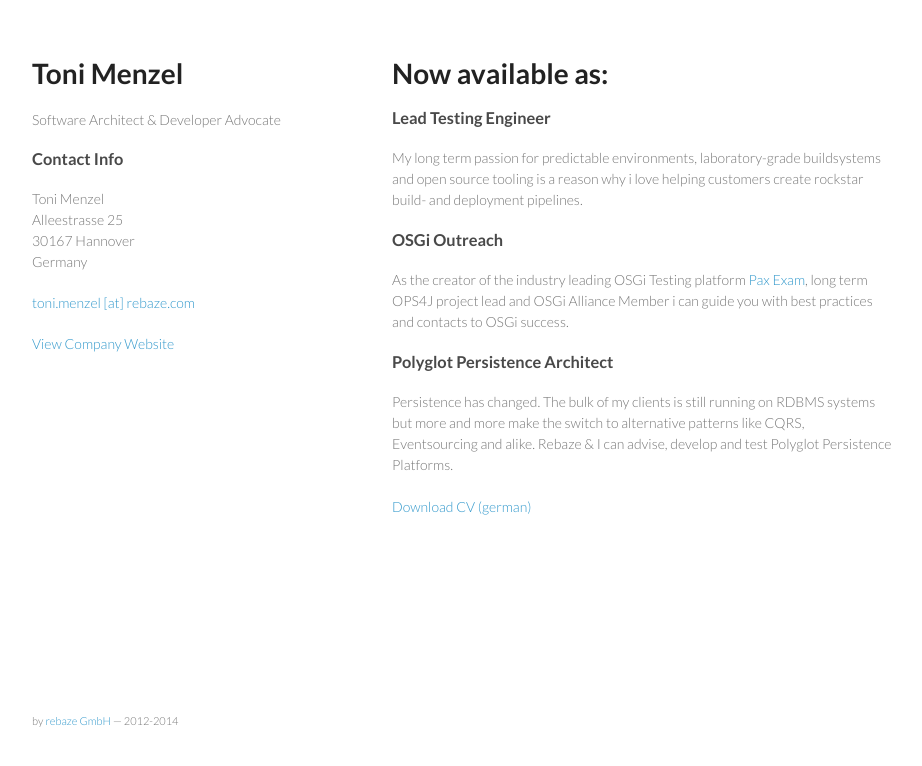
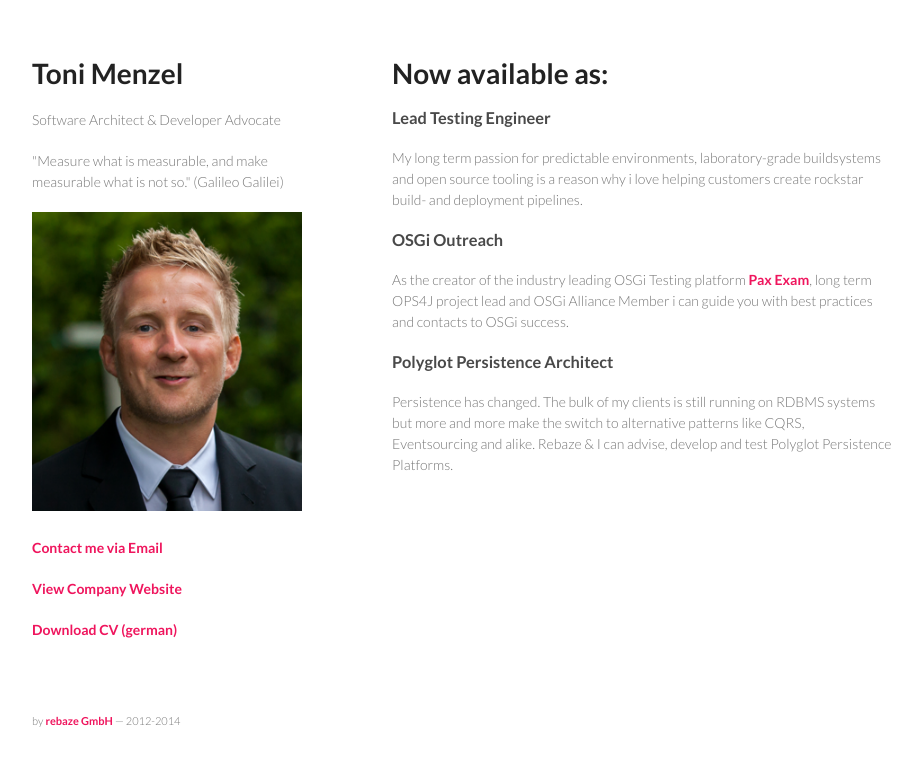
Before and after one commit to tonit/tonit.github.com, a PHP site: page / in a window 1280 px wide. Shown: the top 766 px of the page, without its empty margins (178-1100 px from the left). Run offline with PHP 8.4, Linux system fonts and the light colour scheme.

Commit message:
more pretty

```diff
--- a/index.html
+++ b/index.html
@@ -19,16 +19,14 @@
       <header>
         <h1>Toni Menzel</h1>
         <p>Software Architect &amp; Developer Advocate</p>
-		<h3>Contact Info</h3>
-<p>Toni Menzel<BR/>
-Alleestrasse 25<BR/>
-30167 Hannover<BR/>
+        <p>"Measure what is measurable, and make measurable what is not so." (Galileo Galilei)</p>
 
-Germany</p>
-		<p><a href="mailto:toni.menzel@rebaze.com">toni.menzel [at] rebaze.com</a></p>
+		<img src="assets/toni13_01.png">
+		<BR/><BR/>
+		<p><a href="mailto:toni.menzel@rebaze.com">Contact me via Email</a></p>
+		<p><a href="http://www.rebaze.com">View Company Website</a></p>
+		<p><a href="/toni_menzel_cv_deutsch.pdf">Download CV (german)</a></p>
 
-		<p><a href="http://www.rebaze.com">View Company Website</a><BR/><BR/>
-	</p>
 
 
         </header>
@@ -43,7 +41,6 @@ Germany</p>
      	<h3>Polyglot Persistence Architect</h3>
 	Persistence has changed. The bulk of my clients is still running on RDBMS systems but more and more make the switch to alternative patterns like CQRS, Eventsourcing and alike. Rebaze & I can advise, develop and test Polyglot Persistence Platforms.
 	<BR/><BR/>
-	<p><a href="/toni_menzel_cv_deutsch.pdf">Download CV (german)</a></p>
 
 
       </section>
--- a/stylesheets/styles.css
+++ b/stylesheets/styles.css
@@ -33,8 +33,8 @@ h3, h4, h5, h6 {
 }
 
 a {
-  color:#39c;
-  font-weight:400;
+  color:#ef155d;
+  font-weight:bold;
   text-decoration:none;
 }
 
```
Also changed, not shown: assets/toni13_01.png (added).
